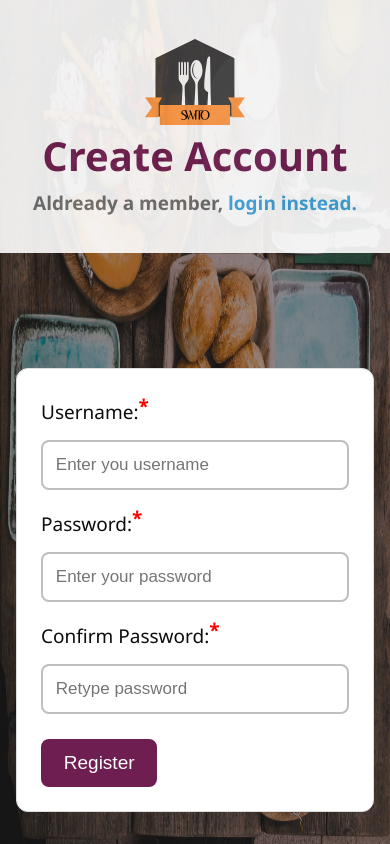
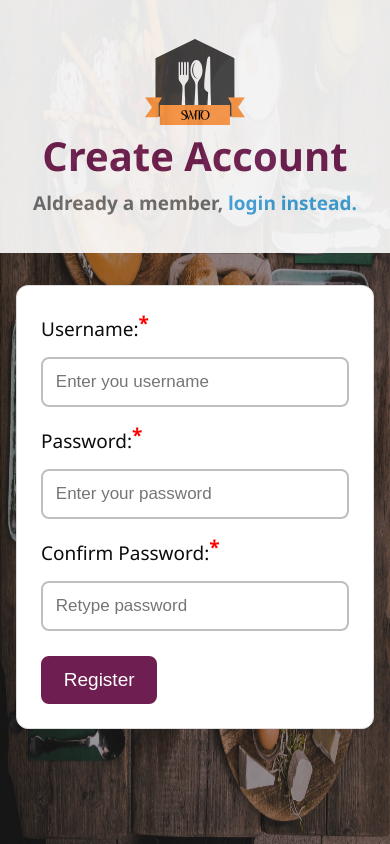
Before and after one commit to ASHIK11ab/swito, a Flask app: page /register in a window 390 px wide. Run offline with Flask 2, Linux system fonts and the light colour scheme; parts of the project's set-up code (start-up, migrations or seed data) failed here and were passed over.

Commit message:
minor fixes login-register.css

```diff
--- a/static/css/login-register.css
+++ b/static/css/login-register.css
@@ -145,6 +145,7 @@ body {
     layout on large devices. */
   .main-container {
     flex-direction: column;
+    justify-content: normal;
   }
 
   /* The background image covers the entire window. */
```
